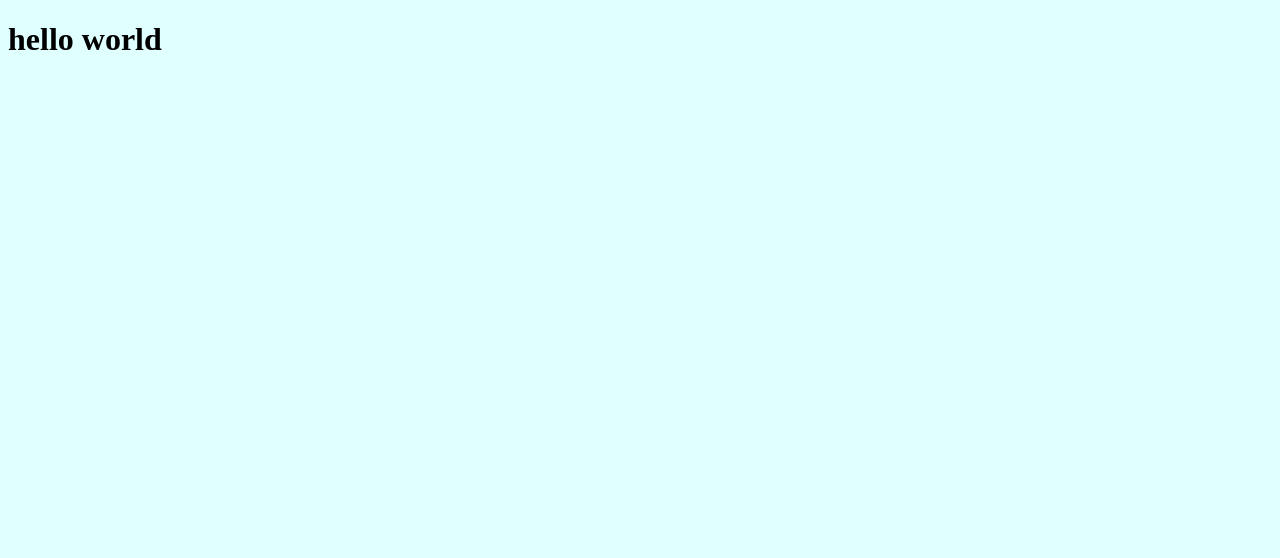
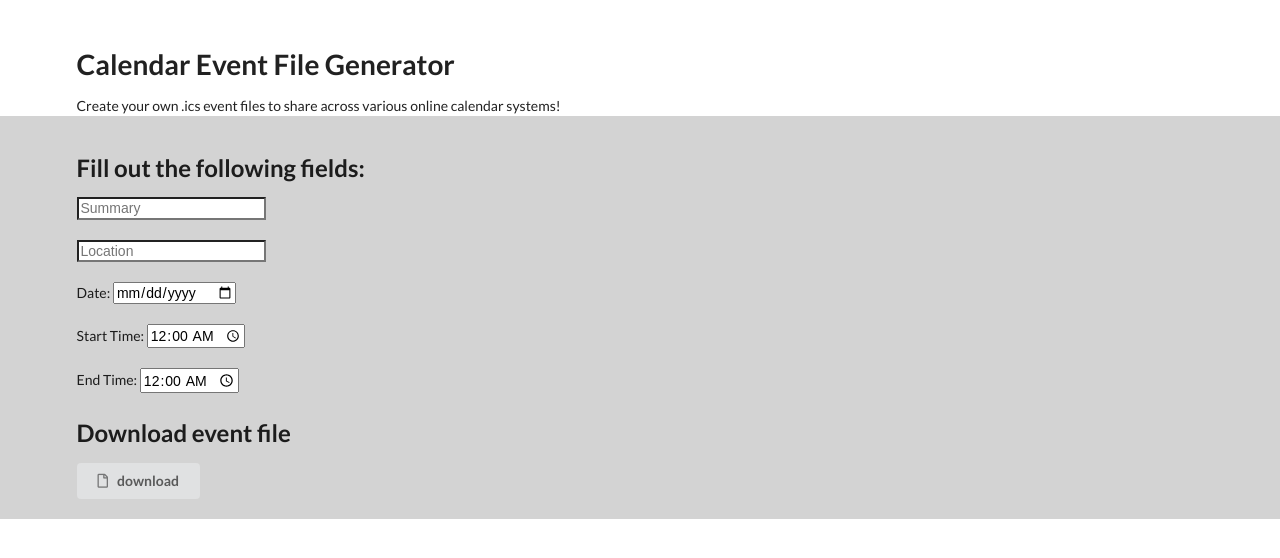
Before and after one commit to TeamRambutan/Calendar, a plain HTML site: page main.html in a window 1280 px wide. Drawn offline with nearby package versions, Linux system fonts and the light colour scheme.

Commit message:
created basic ui and functionality

```diff
--- a/main.html
+++ b/main.html
@@ -3,11 +3,42 @@
 <head>
   <meta charset="UTF-8">
   <title>Calendar Event Files</title>
-  <link href="style.css" rel=stylesheet>
+  <link rel="stylesheet" href="https://cdnjs.cloudflare.com/ajax/libs/semantic-ui/2.2.2/semantic.min.css">
+  <script type="text/javascript" src="https://cdnjs.cloudflare.com/ajax/libs/jquery/3.1.0/jquery.min.js"></script>
+  <script type="text/javascript"
+          src="https://cdnjs.cloudflare.com/ajax/libs/semantic-ui/2.2.2/semantic.min.js"></script>
+  <link rel="stylesheet" href="style.css">
+
+  <script xmlns="http://www.w3.org/1999/xhtml" async=""
+          src="https://cdn.rawgit.com/eligrey/FileSaver.js/5ed507ef8aa53d8ecfea96d96bc7214cd2476fd2/FileSaver.min.js"></script>
+
 </head>
+<body>
+<div class="ui container">
+  <h1 class="ui header">Calendar Event File Generator</h1>
+  <p>Create your own .ics event files to share across various online calendar systems!</p>
+</div>
+<div class="grey-background">
+  <div class="ui container colorblocktop">
+    <h2 class="ui header">Fill out the following fields:</h2>
+    <input type="text" id="summary" placeholder="Summary">
+    </br></br>
+    <input type="text" id="location" placeholder="Location">
+    </br></br>
+    Date: <input type="date" id="dtstart">
+    </br></br>
+    Start Time: <input type="time" id="start-time" value="00:00">
+    </br></br>
+    End Time: <input type="time" id="end-time" value="00:00">
 
-<body>
-  <h1>hello world</h1>
-  <div></div>
+    <h2>Download event file</h2>
+    <div class="ui button" onclick="createFile()">
+      <i class="file outline icon"></i>download
+    </div>
+  </div>
+</div>
+
+<script src="myScripts.js"></script>
+
 </body>
 </html>
--- /dev/null
+++ b/myScripts.js
@@ -0,0 +1,37 @@
+/*
+  Script to format and generate a new .ics calendar event file.
+  Currently encompasses the following fields: summary, location (string)
+  TODO: start/end date/time, UID, timezone identifier, priority, geographic position, classification, version, recurring events
+ */
+
+
+//creates a new .ics file
+function createFile() {
+  const data = `BEGIN:VCALENDAR\r\nVERSION:2.0\r\nCALSCALE:GREGORIAN\r\n${createVevent()}\r\nEND:VCALENDAR`;
+  const file = new Blob([data], { type: 'text/plain;charset=utf-8' });
+  saveAs(file, `${document.getElementById('summary').value}.ics`);
+}
+
+
+//creates a Vevent
+function createVevent() {
+  let date = new Date();
+  console.log(date);
+
+  let event = `DTSTAMP:${createDT(date, document.getElementById('start-time'))}\r\n`;
+    event = event.concat('UID:19970610T172345Z-AF23B2@example.com\r\n');
+    event = event.concat(`LOCATION:${document.getElementById('location').value}\r\n`);
+    event = event.concat(`SUMMARY:${document.getElementById('summary').value}\r\n`);
+    event = event.concat(`DTSTART:${createDT(document.getElementById('date'), document.getElementById('start-time'))}\r\n`);
+    event = event.concat(`DTEND:${createDT(document.getElementById('date'), document.getElementById('end-time'))}\r\n`);
+
+    return `BEGIN:VEVENT\r\n${event}END:VEVENT\r\n`;
+}
+
+
+//TODO:
+//creates date/time string formatted for .ics files
+function createDT(date, time) {
+  /*let dt = date.getFullYear() + ("0" + (this.getMonth() + 1)).slice(-2) + ("0" + this.getDate()).slice(-2) + "T" + date.getHours() + date.getMinutes() + "00\r\n"; */
+  return '20180713T100000';
+}
--- a/style.css
+++ b/style.css
@@ -1,3 +1,13 @@
 body {
-  background-color: lightcyan;
+  margin-top: 50px;
 }
+
+.grey-background {
+  background-color: lightgray;
+  padding-top: 20px;
+  padding-bottom: 20px;
+}
+
+.colorblocktop {
+  padding-top: 20px;
+}
```
Also changed, not shown: 1 other file.
